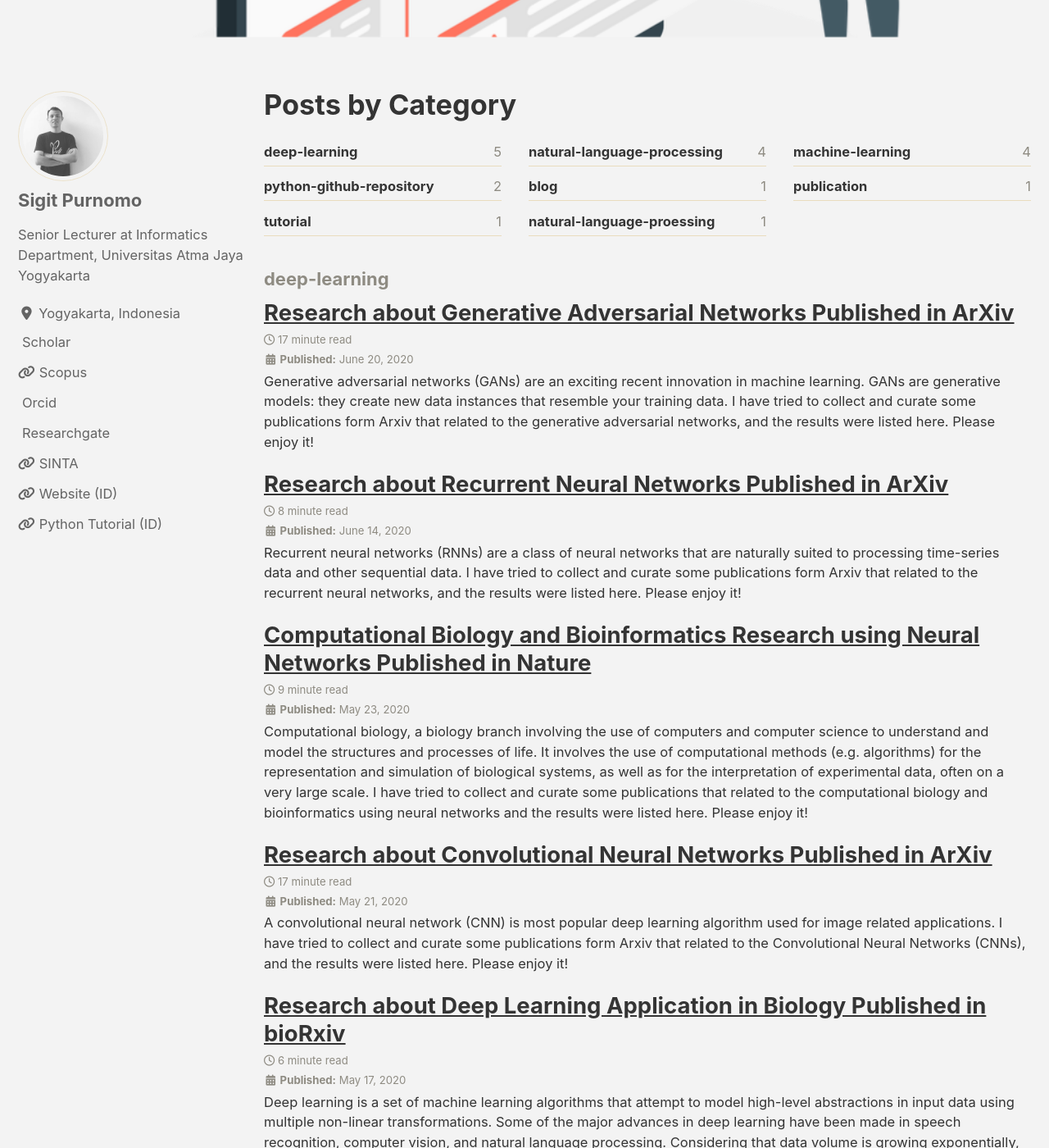
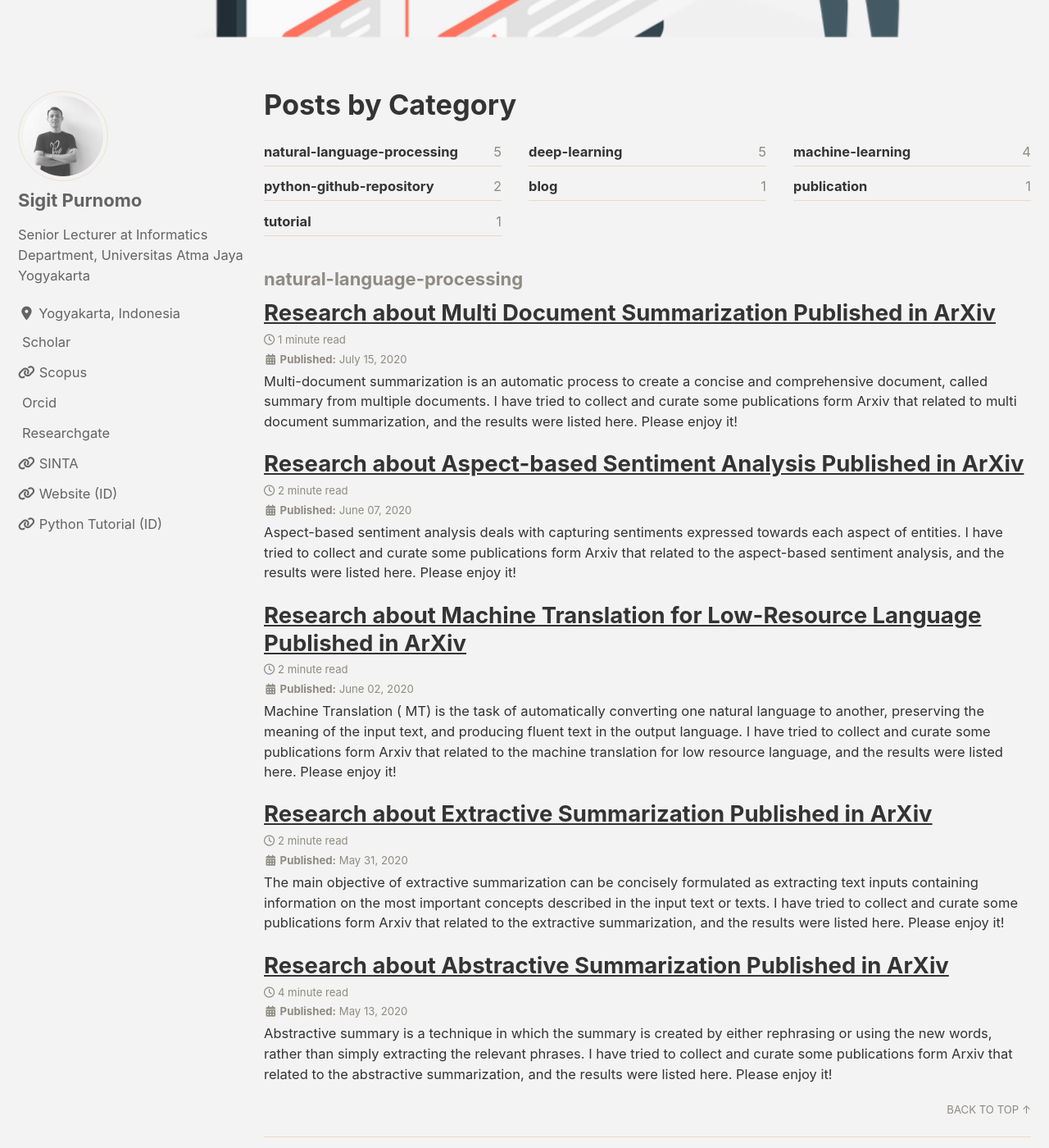
Before and after one commit to sigit-purnomo/sigit-purnomo.github.io, a Jekyll site: the page built from _pages/categories.md, in a window 1280 px wide and 1400 px high, scrolled down 541 px. Shown: the whole window at 82% size. Built offline with Jekyll 4.4.1, drawn with Linux system fonts in a browser that asks for light colours; cached includes are drawn as plain includes; nearby versions of some CDN libraries; a style sheet for code colours, icons or effects is not loaded; some of the changed text lies outside the part shown.

Commit message:
Update post

```diff
--- a/_posts/2020-06-02-research-about-machine-translation-for-low-resource-language-published-in-arxiv.md
+++ b/_posts/2020-06-02-research-about-machine-translation-for-low-resource-language-published-in-arxiv.md
@@ -3,7 +3,7 @@ title:  "Research about Machine Translation for Low-Resource Language Published
 excerpt: "Machine Translation ( MT) is the task of automatically converting one natural language to another, preserving the meaning of the input text, and producing fluent text in the output language.  I have tried to collect and curate some publications form Arxiv that related to the machine translation for low resource language, and the results were listed here. Please enjoy it! "
 date: 2020-06-02
 permalink: /posts/2020/06/research-about-machine-translation-for-low-resource-language-published-in-arxiv/
-categories: [natural-language-proessing]
+categories: [natural-language-processing]
 tags: [machine-translation, low-resource-language]
 ---
 
```
Also changed, not shown: _drafts/2020-06-02-research-about-machine-translation-for-low-resource-language-published-in-arxiv.md (+1 -1 lines), 1 other file.
